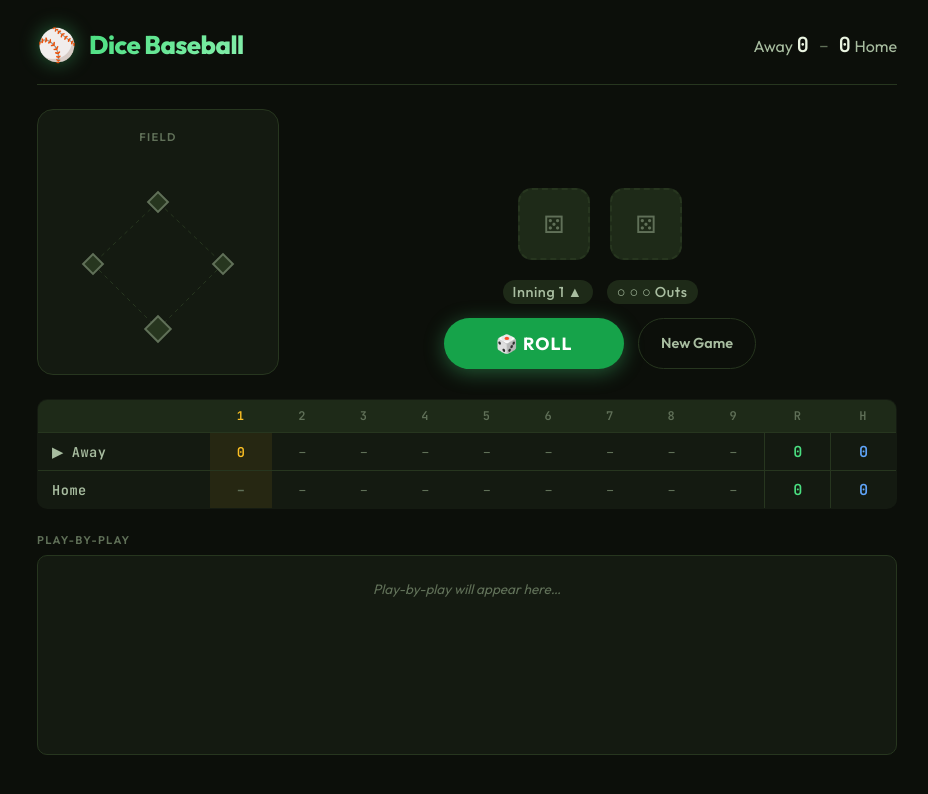
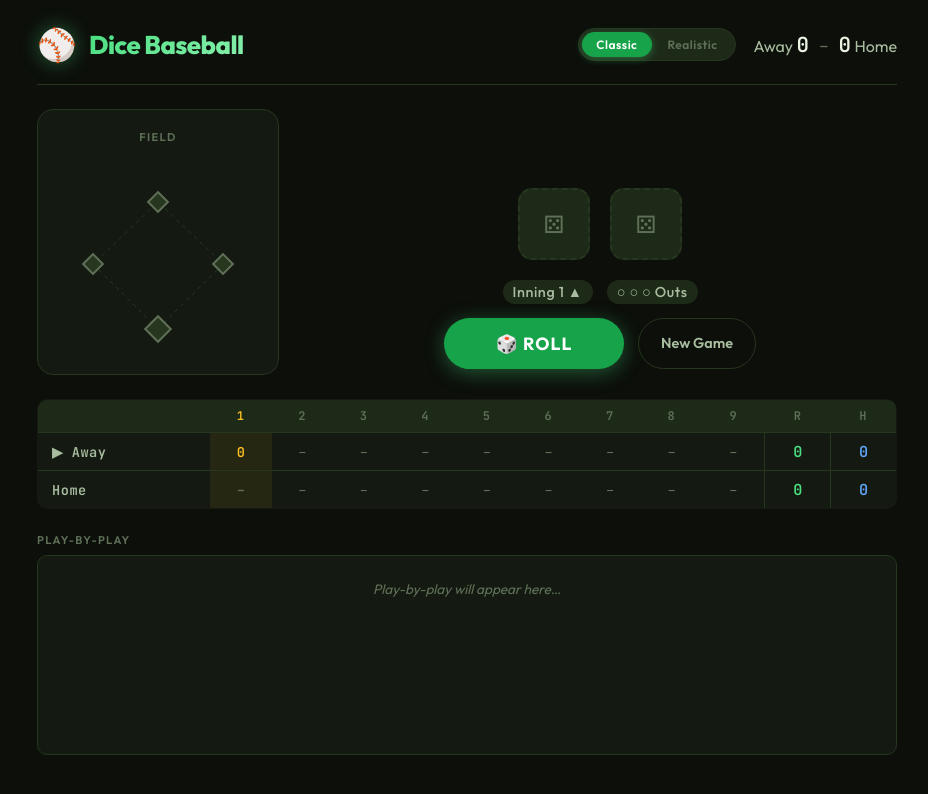
Before and after one commit to tmacdonald/baseball-simulator, a React (Vite) app: page / in a window 1280 px wide. Shown: the top 794 px of the page, without its empty margins (173-1101 px from the left). Built offline with nearby package versions, Linux system fonts and the light colour scheme.

Commit message:
Added more realistic roll option

```diff
--- a/src/App.module.css
+++ b/src/App.module.css
@@ -55,6 +55,51 @@
 .scoreSep {
   color: var(--muted);
   font-size: 1.1rem;
+}
+
+.headerRight {
+  display: flex;
+  align-items: center;
+  gap: 18px;
+}
+
+.schemeToggle {
+  display: flex;
+  background: var(--surface-2);
+  border-radius: 20px;
+  padding: 3px;
+  gap: 2px;
+  border: 1px solid var(--surface-3);
+}
+
+.schemeBtn {
+  font-size: 0.75rem;
+  font-weight: 600;
+  letter-spacing: 0.04em;
+  padding: 5px 14px;
+  border-radius: 16px;
+  background: transparent;
+  color: var(--muted);
+  transition: all 0.2s ease;
+}
+
+.schemeBtn:hover:not(:disabled) {
+  color: var(--text-dim);
+}
+
+.schemeBtn:disabled {
+  opacity: 0.4;
+  cursor: not-allowed;
+}
+
+.schemeBtnActive {
+  background: var(--green-dark);
+  color: #fff;
+  box-shadow: 0 2px 8px var(--green-glow);
+}
+
+.schemeBtnActive:hover:not(:disabled) {
+  color: #fff;
 }
 
 /* ── Main panel ──────────────────────────────────── */
--- a/src/App.tsx
+++ b/src/App.tsx
@@ -1,5 +1,6 @@
 import { useReducer, useCallback, useState, useEffect } from 'react'
 import { gameReducer, initialState } from './gameReducer'
+import type { DiceScheme } from './types'
 import Scoreboard from './components/Scoreboard'
 import Diamond from './components/Diamond'
 import Dice from './components/Dice'
@@ -30,6 +31,10 @@ export default function App() {
     setOverlayOpen(false)
   }, [])
 
+  const handleSchemeChange = useCallback((scheme: DiceScheme) => {
+    dispatch({ type: 'SET_SCHEME', scheme })
+  }, [])
+
   const awayTotal = state.score.away.reduce((a, b) => a + b, 0)
   const homeTotal = state.score.home.reduce((a, b) => a + b, 0)
 
@@ -41,6 +46,27 @@ export default function App() {
           <span className={styles.logoIcon}>⚾</span>
           <h1 className={styles.logoTitle}>Dice Baseball</h1>
         </div>
+        <div className={styles.headerRight}>
+          <div className={styles.schemeToggle} id="scheme-toggle">
+            <button
+              id="scheme-classic-btn"
+              className={`${styles.schemeBtn} ${state.diceScheme === 'classic' ? styles.schemeBtnActive : ''}`}
+              onClick={() => handleSchemeChange('classic')}
+              disabled={state.log.length > 0 && !state.gameOver}
+              title="Sum-based: higher batting average"
+            >
+              Classic
+            </button>
+            <button
+              id="scheme-realistic-btn"
+              className={`${styles.schemeBtn} ${state.diceScheme === 'realistic' ? styles.schemeBtnActive : ''}`}
+              onClick={() => handleSchemeChange('realistic')}
+              disabled={state.log.length > 0 && !state.gameOver}
+              title="Combination-based: realistic batting average"
+            >
+              Realistic
+            </button>
+          </div>
           <div className={styles.headerScore}>
             <span className={styles.teamScore}>
               Away <strong>{awayTotal}</strong>
@@ -49,6 +75,7 @@ export default function App() {
             <span className={styles.teamScore}>
               <strong>{homeTotal}</strong> Home
             </span>
+          </div>
         </div>
       </header>
 
--- a/src/components/AtBatResult.tsx
+++ b/src/components/AtBatResult.tsx
@@ -6,7 +6,7 @@ interface Props {
 }
 
 const HITS = new Set<Outcome>(['Single', 'Double', 'Triple'])
-const OUTS = new Set<Outcome>(['Out (fly out)', 'Out (ground out)', 'Out (strikeout)', 'Foul Out', 'Double Play'])
+const OUTS = new Set<Outcome>(['Out (fly out)', 'Out (ground out)', 'Out (strikeout)', 'Out (foul out)', 'Double Play'])
 
 function colorClass(result: string | null): string {
   if (!result) return ''
--- a/src/gameReducer.ts
+++ b/src/gameReducer.ts
@@ -1,4 +1,4 @@
-import type { GameState, GameAction, Outcome } from './types'
+import type { GameState, GameAction, Outcome, DiceScheme } from './types'
 
 // ─── Helpers ────────────────────────────────────────────────────────────────
 
@@ -11,19 +11,79 @@ export function rollDice(): [number, number] {
 
 export function outcomeForRoll(sum: number): Outcome {
   switch (sum) {
-    case 2:  return 'Home Run'
-    case 3:  return 'Triple'
-    case 4:  return 'Double'
-    case 5:  return 'Single'
-    case 6:  return 'Single'
-    case 7:  return 'Out (fly out)'
-    case 8:  return 'Out (ground out)'
-    case 9:  return 'Out (strikeout)'
+    case 2: return 'Home Run'
+    case 3: return 'Triple'
+    case 4: return 'Double'
+    case 5: return 'Single'
+    case 6: return 'Single'
+    case 7: return 'Out (fly out)'
+    case 8: return 'Out (ground out)'
+    case 9: return 'Out (strikeout)'
     case 10: return 'Walk'
     case 11: return 'Double Play'
-    case 12: return 'Foul Out'
+    case 12: return 'Out (foul out)'
     default: return 'Out (fly out)'
   }
+}
+
+// ─── Realistic scheme ────────────────────────────────────────────────────────
+// Maps specific dice *combinations* (not sums) to outcomes.
+// Reach-base combinations (7 of 36 ≈ 19.4%):
+//   1-1 → Home Run   |  6-6 → Triple   |  1-2 → Double
+//   1-3, 2-2, 5-6 → Single            |  4-4 → Walk
+// All other 29 combinations → Out (randomly varied)
+
+function sortedPair(a: number, b: number): string {
+  return a <= b ? `${a}-${b}` : `${b}-${a}`
+}
+
+const RANDOM_OUT_TYPES: Outcome[] = [
+  'Out (ground out)',
+  'Out (fly out)',
+  'Out (foul out)',
+  'Out (strikeout)',
+]
+
+function randomOut(hasRunner: boolean, outs: number): Outcome {
+  // Double play only when there is a runner on base and fewer than 2 outs
+  if (hasRunner && outs < 2 && Math.random() < 0.15) {
+    return 'Double Play'
+  }
+  return RANDOM_OUT_TYPES[Math.floor(Math.random() * RANDOM_OUT_TYPES.length)]
+}
+
+export function outcomeForDice(
+  d1: number,
+  d2: number,
+  hasRunner: boolean,
+  outs: number,
+): Outcome {
+  // Check doubles first (order-independent)
+  if (d1 === 1 && d2 === 1) return 'Home Run'
+  if (d1 === 6 && d2 === 6) return 'Triple'
+  if (d1 === 4 && d2 === 4) return 'Walk'
+  if (d1 === 2 && d2 === 2) return 'Single'
+
+  // Order-independent pair check
+  const pair = sortedPair(d1, d2)
+  switch (pair) {
+    case '1-2': return 'Double'
+    case '1-3': return 'Single'
+    case '5-6': return 'Single'
+    default: return randomOut(hasRunner, outs)
+  }
+}
+
+export function resolveOutcome(
+  roll: [number, number],
+  scheme: DiceScheme,
+  hasRunner: boolean,
+  outs: number,
+): Outcome {
+  if (scheme === 'realistic') {
+    return outcomeForDice(roll[0], roll[1], hasRunner, outs)
+  }
+  return outcomeForRoll(roll[0] + roll[1])
 }
 
 function scoreRuns(state: GameState, runs: number): GameState {
@@ -55,7 +115,7 @@ function applyBaserunning(state: GameState, outcome: Outcome): BaserunningResult
     case 'Out (fly out)':
     case 'Out (ground out)':
     case 'Out (strikeout)':
-    case 'Foul Out':
+    case 'Out (foul out)':
       s.outs++
       break
 
@@ -216,12 +276,16 @@ function logEntry(state: GameState, label: string, roll: [number, number], runsS
     : runsScored > 1
       ? ` · ${runsScored} runs score`
       : ''
-  return `${half}${state.inning} · ${team} · Roll ${roll[0] + roll[1]} (${roll[0]}+${roll[1]}) → ${label}${runsSuffix}`
+  const rollLabel = state.diceScheme === 'realistic'
+    ? `🎲 ${roll[0]}-${roll[1]}`
+    : `Roll ${roll[0] + roll[1]} (${roll[0]}+${roll[1]})`
+  return `${half}${state.inning} · ${team} · ${rollLabel} → ${label}${runsSuffix}`
 }
 
 // ─── Initial state ────────────────────────────────────────────────────────────
 
-export const initialState: GameState = {
+export function createInitialState(scheme: DiceScheme = 'classic'): GameState {
+  return {
     inning: 1,
     halfInning: 'top',
     outs: 0,
@@ -233,20 +297,28 @@ export const initialState: GameState = {
     lastResult: null,
     log: [],
     isRolling: false,
+    diceScheme: scheme,
   }
+}
+
+export const initialState: GameState = createInitialState()
 
 // ─── Reducer ─────────────────────────────────────────────────────────────────
 
 export function gameReducer(state: GameState, action: GameAction): GameState {
   switch (action.type) {
     case 'NEW_GAME':
-      return initialState
+      return createInitialState(action.scheme ?? state.diceScheme)
+
+    case 'SET_SCHEME':
+      return { ...state, diceScheme: action.scheme }
 
     case 'ROLL': {
       if (state.gameOver || state.isRolling) return state
 
       const roll = rollDice()
-      const outcome = outcomeForRoll(roll[0] + roll[1])
+      const hasRunner = state.bases[0] || state.bases[1] || state.bases[2]
+      const outcome = resolveOutcome(roll, state.diceScheme, hasRunner, state.outs)
       const label = effectiveOutcome(state, outcome)
       const { state: nextState, runsScored } = applyBaserunning(state, outcome)
       const entry = logEntry(state, label, roll, runsScored)
@@ -255,7 +327,7 @@ export function gameReducer(state: GameState, action: GameAction): GameState {
       const isHit = outcome === 'Single' || outcome === 'Double' || outcome === 'Triple' || outcome === 'Home Run'
       const hits = isHit
         ? {
-            away: state.halfInning === 'top'    ? state.hits.away + 1 : state.hits.away,
+          away: state.halfInning === 'top' ? state.hits.away + 1 : state.hits.away,
           home: state.halfInning === 'bottom' ? state.hits.home + 1 : state.hits.home,
         }
         : state.hits
```
Also changed, not shown: src/types.ts (+8 -2 lines). Lines whose indentation alone changed are shown as unchanged.
